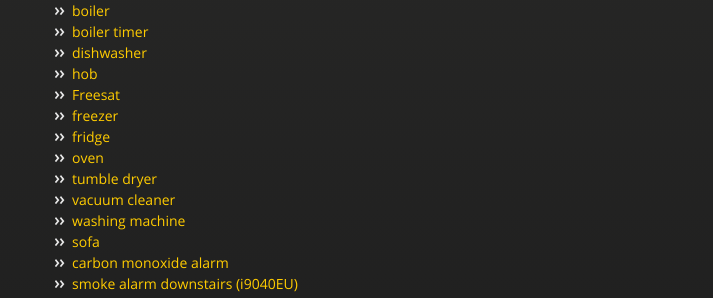
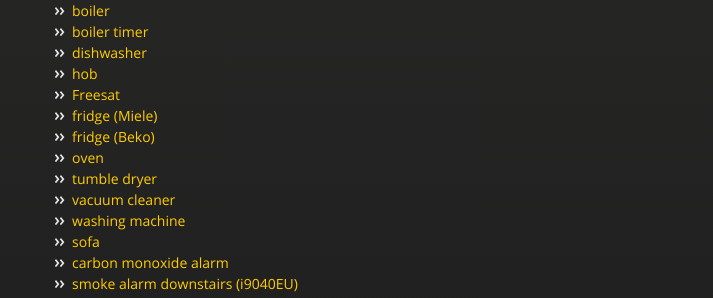
Before and after one commit to owenlydiard/3ibc, a Jekyll site: the page built from manuals.html, in a window 1280 px wide. Shown: the part 306-604 px from the top of the page, without its empty margins (283-996 px from the left). Built offline with Jekyll 4.4.1, drawn with Linux system fonts in a browser that asks for light colours; nearby versions of some CDN libraries.

Commit message:
Extra fridge instead of freezer

```diff
--- a/manuals.html
+++ b/manuals.html
@@ -12,8 +12,8 @@
 <li><a href="manuals/dishwasher-05714431.pdf">dishwasher</a></li>
 <li><a href="manuals/hob-KM325G-a5.pdf">hob</a></li>
 <li><a href="manuals/Freesat-Bush-BFSAT02SD_IM.pdf">Freesat</a></li>
-<li><a href="manuals/freezer-1709987527.pdf">freezer</a></li>
-<li><a href="manuals/fridge-freezer-06255020.pdf">fridge</a></li>
+<li><a href="manuals/fridge-freezer-06255020.pdf">fridge (Miele)</a></li>
+<li><a href="manuals/fridge-Beko-TL546APW.pdf">fridge (Beko)</a></li>
 <li><a href="manuals/oven-05748940.pdf">oven</a></li>
 <li><a href="manuals/dryer-T7934.pdf">tumble dryer</a></li>
 <li><a href="manuals/vacuum-cleaner-Vax-u87-etc.pdf">vacuum cleaner</a></li>
```
